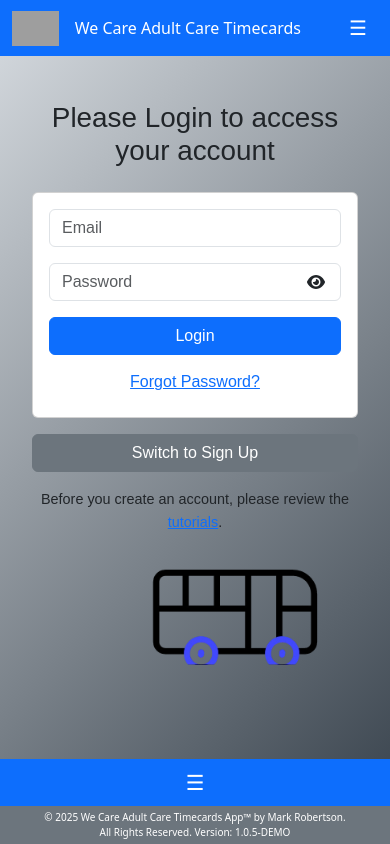
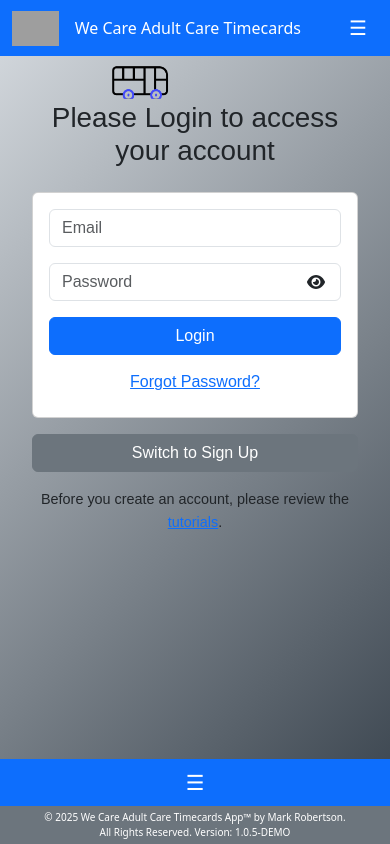
Before and after one commit to MarkRobertson67/wcac_timecards_demo_frontend, a React (Create React App) app: page / in a window 390 px wide. Built offline with nearby package versions, Linux system fonts and the light colour scheme; no server answers; grey boxes are pictures that could not be loaded.

Commit message:
Moved bus on mobile.

```diff
--- a/src/components/pages/Home.js
+++ b/src/components/pages/Home.js
@@ -350,12 +350,11 @@ function Home() {
         )}
 
         {/* Bus Image at the bottom */}
-        <div style={{ position: "relative", zIndex: 10 }}>
+        <div>
           <img
             src={bus}
             alt="Bus"
             className={styles.busAnimation}
-            style={{ width: "200px" }}
           />
         </div>
       </div>
--- a/src/components/pages/Home.module.css
+++ b/src/components/pages/Home.module.css
@@ -1,6 +1,7 @@
 /* Proprietary Software License
 Copyright (c) 2025 Mark Robertson
 See LICENSE.txt file for details. */
+
 
 /* Home.module.css */
 
@@ -35,14 +36,15 @@ See LICENSE.txt file for details. */
   /* Other styling */
 }
 
-/* Container for the bus - position it absolutely */
-
 /* The bus image itself */
 .busAnimation {
   position: absolute;
-  margin-top: 80px;
-  width: 150px; /* Adjust size as needed */
   animation: driveAcross 10s linear infinite;
+  left: 50%;
+  transform: translateX(-50%);
+  bottom: 155px; /* Position the bus at the bottom for desktop */
+  width: 350px; /* Default size for desktop */
+  max-width: 100%; /* Ensures bus doesn't get larger than the container */
 }
 
 /* Keyframes for the bus moving from left to right */
@@ -55,12 +57,7 @@ See LICENSE.txt file for details. */
   }
 }
 
-@media (max-width: 768px) {
-  .busAnimation {
-    margin-top: 10px; /* Mobile */
-  }
-}
-
+/* Flashing text style */
 .flashingText {
   animation: flash 1s linear infinite;
   font-size: 34px;
@@ -78,3 +75,19 @@ See LICENSE.txt file for details. */
     color: #007bff;
   }
 }
+
+/* Mobile (screens smaller than 768px) */
+@media (max-width: 768px) {
+  .busAnimation {
+    width: 68px; /* Smaller bus size on mobile */
+    top: 63px; /* Position bus at the top */
+    bottom: auto; /* Remove bottom positioning */
+  }
+
+  /* Flashing text style */
+.flashingText {
+  animation: flash 1s linear infinite;
+  font-size: 20px;
+  font-weight: bold;
+}
+}
```
